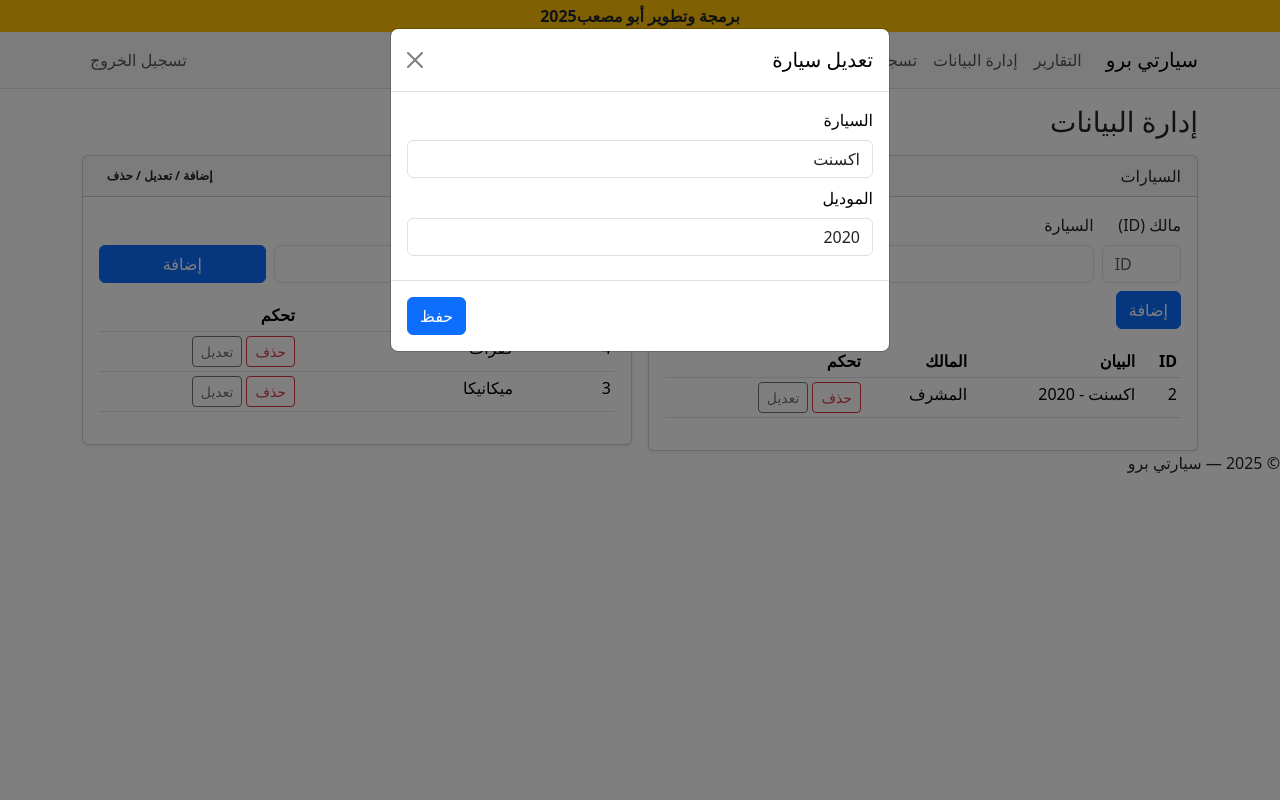
After one commit to hostvip45/sayarti, a Flask app: page /manage in a window 1280 px wide, after a click on "تعديل". The commit adds this page. Run offline with Flask 3, Linux system fonts and the light colour scheme; a user stored in the database is signed in; data comes from the database, SQL or seed files in the repository.

Commit message:
Add files via upload

```diff
--- /dev/null
+++ b/templates/manage.html
@@ -0,0 +1,126 @@
+{% extends "base.html" %}
+{% block content %}
+  <h3 class="mb-3">إدارة البيانات</h3>
+
+  <div class="row g-3">
+    <div class="col-lg-6">
+      <div class="card shadow-sm">
+        <div class="card-header d-flex justify-content-between align-items-center">
+          <span>السيارات</span>
+          <span class="badge bg-light text-dark">إضافة / تعديل / حذف</span>
+        </div>
+        <div class="card-body">
+          <form method="post" class="row g-2 mb-3">
+            <input type="hidden" name="action" value="car_add">
+            {% if is_admin %}
+              <div class="col-md-2"><label class="form-label">مالك (ID)</label><input class="form-control" name="owner_id" type="number" placeholder="ID"></div>
+            {% endif %}
+            <div class="col-md-5"><label class="form-label">السيارة</label><input class="form-control" name="car_type" required></div>
+            <div class="col-md-5"><label class="form-label">الموديل</label><input class="form-control" name="model" required></div>
+            <div class="col-12"><button class="btn btn-primary">إضافة</button></div>
+          </form>
+
+          <div class="table-responsive">
+            <table class="table table-sm">
+              <thead><tr><th>ID</th><th>البيان</th>{% if is_admin %}<th>المالك</th>{% endif %}<th style="width:200px;">تحكم</th></tr></thead>
+              <tbody>
+                {% for c in cars %}
+                <tr>
+                  <td>{{ c.id }}</td>
+                  <td>{{ c.car_type }} - {{ c.model }}</td>
+                  {% if is_admin %}<td>{{ c.owner_name or c.owner_id }}</td>{% endif %}
+                  <td>
+                    <form method="post" class="d-inline">
+                      <input type="hidden" name="action" value="car_delete">
+                      <input type="hidden" name="car_id" value="{{ c.id }}">
+                      <button class="btn btn-sm btn-outline-danger" onclick="return confirm('حذف السيارة؟')">حذف</button>
+                    </form>
+                    <button class="btn btn-sm btn-outline-secondary" data-bs-toggle="modal" data-bs-target="#editCar{{ c.id }}">تعديل</button>
+
+                    <!-- Edit Modal -->
+                    <div class="modal fade" id="editCar{{ c.id }}" tabindex="-1">
+                      <div class="modal-dialog">
+                        <div class="modal-content">
+                          <form method="post">
+                            <div class="modal-header"><h5 class="modal-title">تعديل سيارة</h5><button type="button" class="btn-close" data-bs-dismiss="modal"></button></div>
+                            <div class="modal-body">
+                              <input type="hidden" name="action" value="car_edit">
+                              <input type="hidden" name="car_id" value="{{ c.id }}">
+                              <div class="mb-2"><label class="form-label">السيارة</label><input class="form-control" name="car_type" value="{{ c.car_type }}"></div>
+                              <div class="mb-2"><label class="form-label">الموديل</label><input class="form-control" name="model" value="{{ c.model }}"></div>
+                            </div>
+                            <div class="modal-footer"><button class="btn btn-primary">حفظ</button></div>
+                          </form>
+                        </div>
+                      </div>
+                    </div>
+                  </td>
+                </tr>
+                {% else %}
+                <tr><td colspan="4" class="text-center text-muted">لا توجد سيارات.</td></tr>
+                {% endfor %}
+              </tbody>
+            </table>
+          </div>
+        </div>
+      </div>
+    </div>
+
+    <div class="col-lg-6">
+      <div class="card shadow-sm">
+        <div class="card-header d-flex justify-content-between align-items-center">
+          <span>أنواع الصيانة</span>
+          <span class="badge bg-light text-dark">إضافة / تعديل / حذف</span>
+        </div>
+        <div class="card-body">
+          <form method="post" class="row g-2 mb-3">
+            <input type="hidden" name="action" value="mt_add">
+            <div class="col-md-8"><label class="form-label">اسم النوع</label><input class="form-control" name="name" required></div>
+            <div class="col-md-4"><label class="form-label d-block">&nbsp;</label><button class="btn btn-primary w-100">إضافة</button></div>
+          </form>
+
+          <div class="table-responsive">
+            <table class="table table-sm">
+              <thead><tr><th>ID</th><th>الاسم</th><th style="width:200px;">تحكم</th></tr></thead>
+              <tbody>
+                {% for t in mtypes %}
+                <tr>
+                  <td>{{ t.id }}</td>
+                  <td>{{ t.name }}</td>
+                  <td>
+                    <form method="post" class="d-inline">
+                      <input type="hidden" name="action" value="mt_delete">
+                      <input type="hidden" name="mt_id" value="{{ t.id }}">
+                      <button class="btn btn-sm btn-outline-danger" onclick="return confirm('حذف النوع؟')">حذف</button>
+                    </form>
+                    <button class="btn btn-sm btn-outline-secondary" data-bs-toggle="modal" data-bs-target="#editType{{ t.id }}">تعديل</button>
+
+                    <!-- Edit Modal -->
+                    <div class="modal fade" id="editType{{ t.id }}" tabindex="-1">
+                      <div class="modal-dialog">
+                        <div class="modal-content">
+                          <form method="post">
+                            <div class="modal-header"><h5 class="modal-title">تعديل النوع</h5><button type="button" class="btn-close" data-bs-dismiss="modal"></button></div>
+                            <div class="modal-body">
+                              <input type="hidden" name="action" value="mt_edit">
+                              <input type="hidden" name="mt_id" value="{{ t.id }}">
+                              <div class="mb-2"><label class="form-label">اسم النوع</label><input class="form-control" name="name" value="{{ t.name }}"></div>
+                            </div>
+                            <div class="modal-footer"><button class="btn btn-primary">حفظ</button></div>
+                          </form>
+                        </div>
+                      </div>
+                    </div>
+                  </td>
+                </tr>
+                {% else %}
+                <tr><td colspan="3" class="text-center text-muted">لا توجد أنواع.</td></tr>
+                {% endfor %}
+              </tbody>
+            </table>
+          </div>
+        </div>
+      </div>
+    </div>
+  </div>
+{% endblock %}
```
Also changed, not shown: templates/add_car.html (added, +11 -0 lines), templates/add_maintenance_type.html (added, +9 -0 lines), templates/forgot.html (added, +9 -0 lines), templates/reports.html (added, +121 -0 lines), templates/reset.html (added, +11 -0 lines), templates/reset_sent.html (added, +11 -0 lines), templates/add_maintenance.html (line endings or trailing spaces), templates/admin_users.html (line endings or trailing spaces), templates/base.html (line endings or trailing spaces), templates/change_password.html (line endings or trailing spaces), templates/home.html (line endings or trailing spaces), templates/login.html (line endings or trailing spaces), templates/register.html (line endings or trailing spaces).
